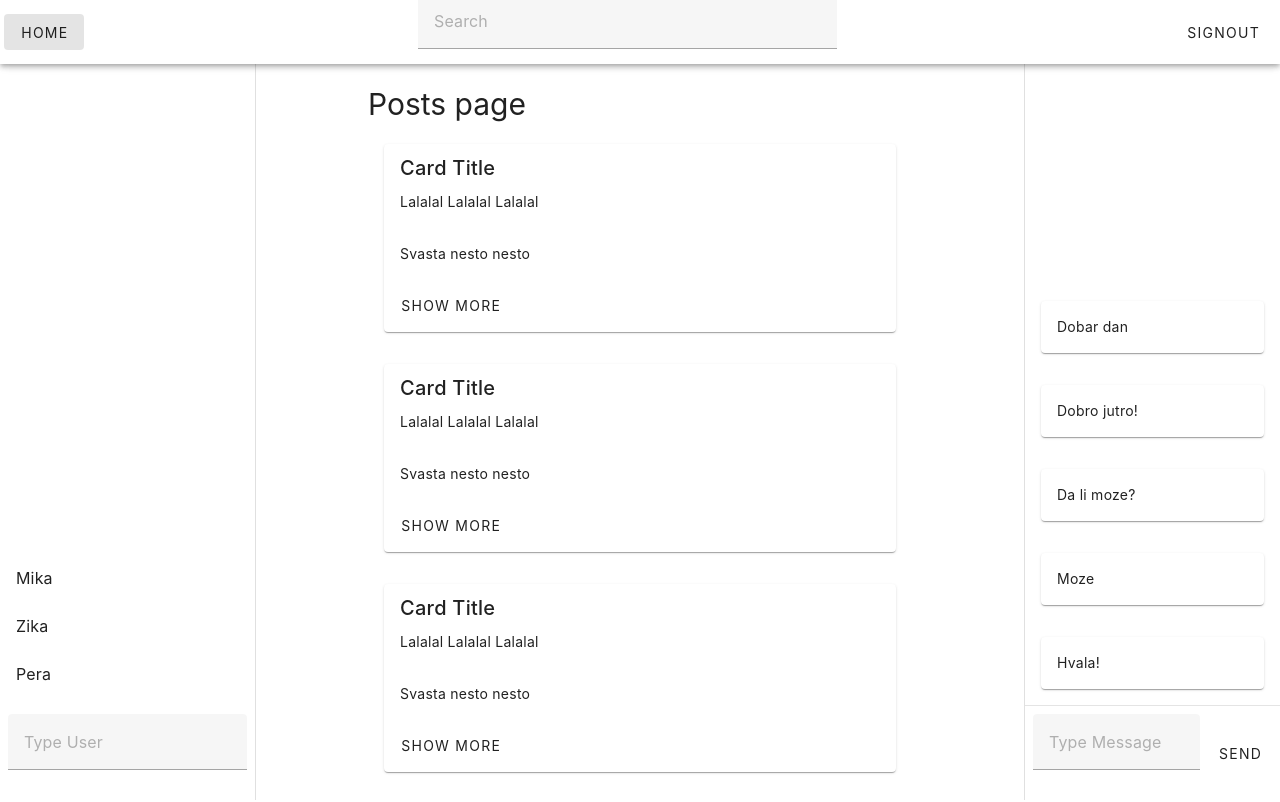
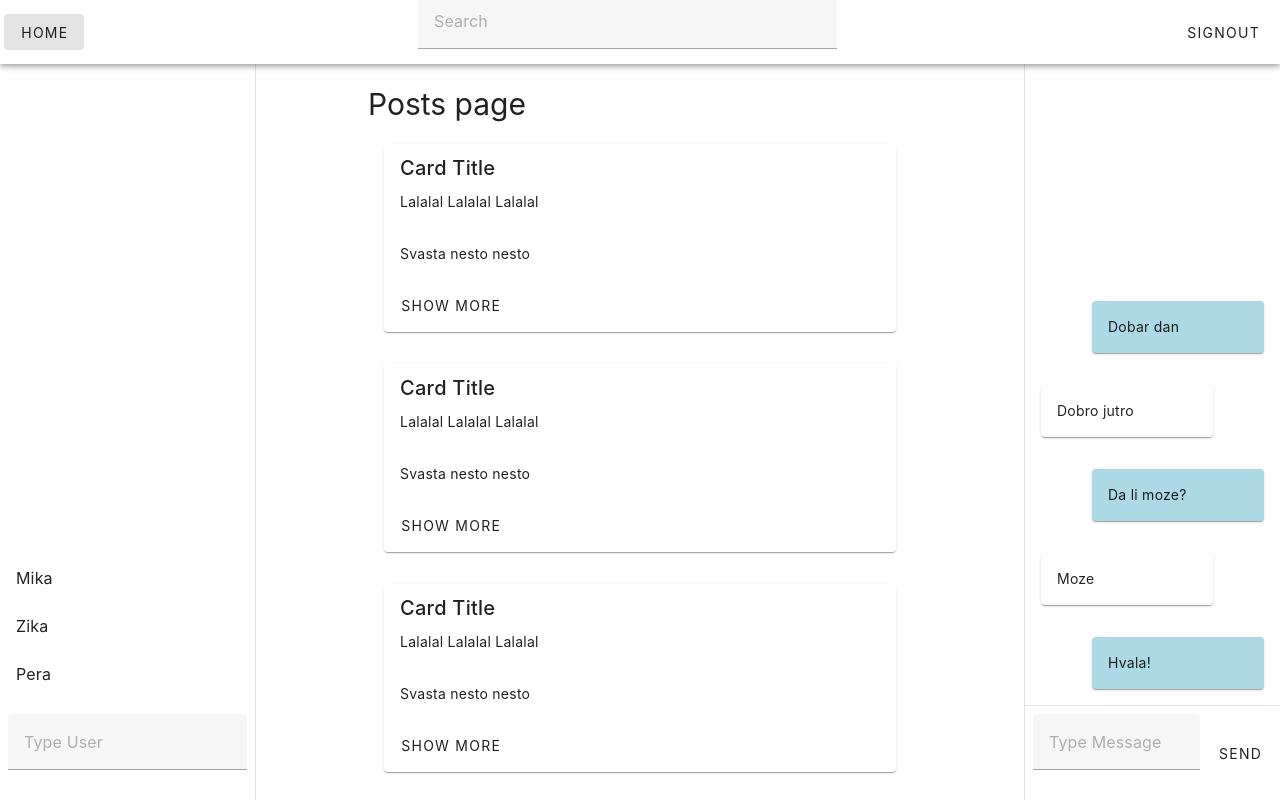
Before and after one commit to neske99/MATF-drustvena-mreza, a Vue app in the folder WebApp/: page /home in a window 1280 px wide. Shown: the top 802 px of the page. Built offline with nearby package versions, Linux system fonts and the light colour scheme.

Commit message:
feat(RightSidebar):Added chat sender color

```diff
--- a/WebApp/src/components/Chat/MessageComponent.vue
+++ b/WebApp/src/components/Chat/MessageComponent.vue
@@ -1,6 +1,7 @@
 <template>
-  <v-container>
-    <v-card outlined>
+  <v-container style="width:80%"
+    :style="{ marginRight: isSender ? '0px' : 'auto', marginLeft: isSender ? 'auto' : '0px' }">
+    <v-card outlined :style="{ backgroundColor: isSender ? 'lightblue' : 'white' }">
       <v-card-text>
         {{ message }}
       </v-card-text>
@@ -14,7 +15,8 @@ import { defineComponent } from 'vue'
 export default defineComponent({
   name: 'MessageComponent',
   props: [
-    "message"
+    "message",
+    "isSender"
   ],
   data() {
     return {
--- a/WebApp/src/components/TheRightSidebar.vue
+++ b/WebApp/src/components/TheRightSidebar.vue
@@ -2,7 +2,9 @@
 
   <v-navigation-drawer app permanent location="right">
     <template v-slot:append>
-      <MessageComponent v-for="message in messages" :message="message"></MessageComponent>
+      <MessageComponent v-for="message in messages" :message="message.message" :key="message.message"
+        :isSender="message.isSender">
+      </MessageComponent>
 
       <v-divider></v-divider>
       <v-card-actions>
@@ -26,7 +28,7 @@ export default defineComponent({
   },
   data() {
     return {
-      messages: ["Dobar dan", "Dobro jutro!", "Da li moze?", "Moze", "Hvala!"],
+      messages: [{ message: "Dobar dan", isSender: true }, { message: "Dobro jutro", isSender: false }, { message: "Da li moze?", isSender: true }, { message: "Moze", isSender: false }, { message: "Hvala!", isSender: true }],
       messageToSend: ""
     }
   },
```
